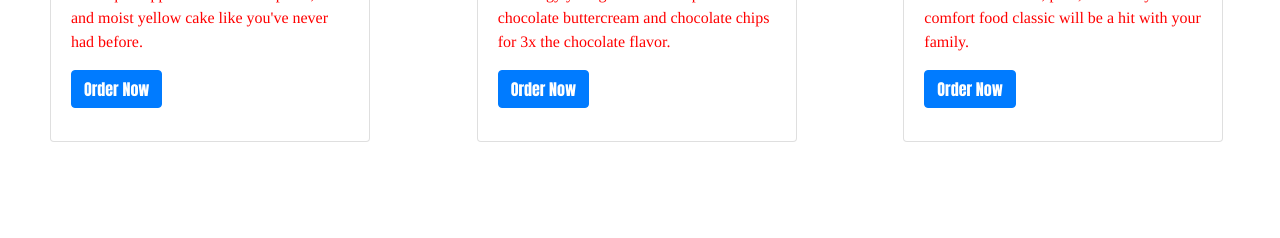
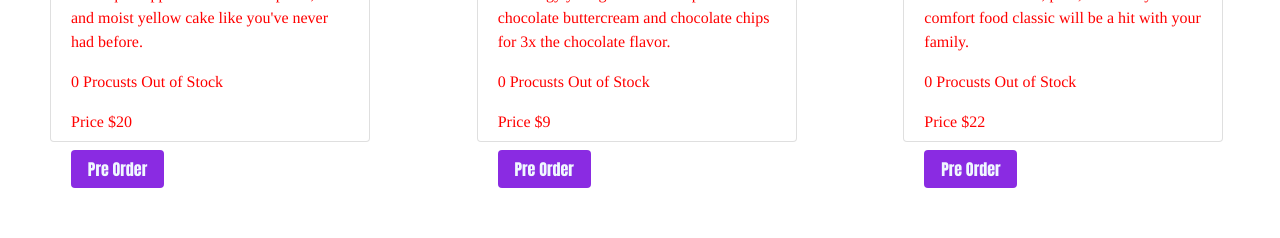
Before and after one commit to aayushi1852/bootstrap-assignment, a React (Create React App) app: page /confectionary in a window 1280 px wide. Shown: the part 555-793 px from the top of the page. Built offline with nearby package versions, Linux system fonts and the light colour scheme.

Commit message:
updated qty

```diff
--- a/src/pages/CardConfectionary.jsx
+++ b/src/pages/CardConfectionary.jsx
@@ -6,13 +6,15 @@ const CardConfectionary = () => {
 
 
 
-  const ConfectionaryCardFood = (FoodCard, index) => {
+  const ConfectionaryCardFood = (ConfectionaryCard, index) => {
     return (
 
       <Confectionary key={index}
-      tittle = {FoodCard.tittle}
-      description={FoodCard.description}
-      img={FoodCard.img}
+      tittle = {ConfectionaryCard.tittle}
+      description={ConfectionaryCard.description}
+      img={ConfectionaryCard.img}
+      qty={ConfectionaryCard.qty}
+      price={ConfectionaryCard.price}
       />
     );
   };
--- a/src/pages/CardDrinks.jsx
+++ b/src/pages/CardDrinks.jsx
@@ -12,6 +12,8 @@ const CardDrinks = () => {
       tittle = {DrinksCard.tittle}
       description={DrinksCard.description}
       img={DrinksCard.img}
+      qty={DrinksCard.qty}
+      price={DrinksCard.price}
       />
     );
   }
--- a/src/pages/CardFood.jsx
+++ b/src/pages/CardFood.jsx
@@ -13,6 +13,8 @@ const CardFood = () => {
       tittle = {FoodCard.tittle}
       description={FoodCard.description}
       img={FoodCard.img}
+      qty={FoodCard.qty}
+      price={FoodCard.price}
       />
     );
   };
--- a/src/pages/Confectionary.jsx
+++ b/src/pages/Confectionary.jsx
@@ -1,8 +1,9 @@
 import React from 'react'
 import { Button,Card } from 'react-bootstrap';
+import styles from "./WaitList.module.css"
 
 
-const Confectionary = ({img,tittle,description}) => {
+const Confectionary = ({img,tittle,description,qty,price}) => {
 
 
   return (
@@ -15,7 +16,14 @@ const Confectionary = ({img,tittle,description}) => {
           <Card.Text className='text'>
             {description}
           </Card.Text>
-          <Button variant="primary">Order Now</Button>
+          <Card.Text className='text'>
+          {qty} Procusts
+            {qty === 0 ? ' Out of Stock' : ' Availeble'}
+          </Card.Text>
+          <Card.Text className='text'> Price $
+            {price}
+          </Card.Text>
+          {qty === 0 ? <button className ={styles.button}> Pre Order </button> : <Button variant="primary">Order Now</Button>}
         </Card.Body>
      </Card>
 </div>
--- a/src/pages/Drinks.jsx
+++ b/src/pages/Drinks.jsx
@@ -1,11 +1,12 @@
 import React from 'react'
 
-import { Card } from 'react-bootstrap';
+// import { Card } from 'react-bootstrap';
+import { Button,Card } from 'react-bootstrap';
 
 import styles from "./WaitList.module.css"
 
 
-const Food = ({img,tittle,description}) => {
+const Drinks = ({img,tittle,description,qty,price}) => {
 
 return (
 
@@ -18,11 +19,18 @@ return (
               <Card.Text className='text'>
                 {description}
               </Card.Text>
-              <button className ={styles.button}> Pre Order </button>
+              <Card.Text className='text'>
+            {qty} Procusts
+            {qty === 0 ? ' Out of Stock' : ' Availeble'}
+          </Card.Text>
+          <Card.Text className='text'> Price: $
+             {price}
+          </Card.Text>
+             {qty === 0 ? <button className ={styles.button}> Pre Order </button> : <Button variant="primary">Order Now</Button>}
         </Card.Body>
     </Card>
   </div>
     )
 }
 
-export default Food
+export default Drinks
--- a/src/pages/Food.jsx
+++ b/src/pages/Food.jsx
@@ -1,11 +1,11 @@
 import React from 'react'
-import {Card } from 'react-bootstrap';
+import {Card,Button } from 'react-bootstrap';
 
 
 import styles from "./WaitList.module.css"
 
 
-const Food = ({img,tittle,description}) => {
+const Food = ({img,tittle,description,qty,price}) => {
 
 return (
     <div>
@@ -16,7 +16,14 @@ return (
           <Card.Text className='text'>
             {description}
           </Card.Text>
-          <button className ={styles.button}> Pre Order </button>
+          <Card.Text className='text'>
+          {qty} Procusts
+            {qty === 0 ? ' Out of Stock' : ' Availeble'}
+          </Card.Text>
+          <Card.Text className='text'> Price $
+            {price}
+          </Card.Text>
+          {qty === 0 ? <button className ={styles.button}> Pre Order </button> : <Button variant="primary">Order Now</Button>}
     </Card.Body>
 </Card>
 </div>
--- a/src/pages/components/Home.jsx
+++ b/src/pages/components/Home.jsx
@@ -16,7 +16,6 @@ const Home = () => {
         <li> <Link to="/drinks">Drinks</Link></li>
 
     </div>
-    {/* <About /> */}
   </div>
   )
 }
--- a/src/pages/db.js
+++ b/src/pages/db.js
@@ -3,123 +3,159 @@ export const drinksInfo = [
 
         tittle: "Carrot Juice",
         description: "Carrot juice is extracted from whole carrots and extremely nutritious. It not only provides potassium and vitamin C but also is very rich in provitamin A.",
-        img: require("../img/carrott.jpeg")
+        img: require("../img/carrott.jpeg"),
+        qty: 0,
+        price: 40
     },
     {
 
       tittle: "Orange Juice",
       description: " Orange juice is a liquid extract of the orange tree fruit, produced by squeezing or reaming oranges.It is a favorite beverage high in antioxidants.",
-      img: require("../img/orange.jpeg")
+      img: require("../img/orange.jpeg"),
+      qty: 2,
+      price: 30
     },
     {
 
     tittle: "Watermelon Juices",
     description: "Watermelon's high water content, antioxidants, and amino acids may make for a better workout.It is Refreshingly sweet and hydrating.",
-    img: require("../img/w-melon.jpeg")
+    img: require("../img/w-melon.jpeg"),
+    qty: 15,
+    price: 43
    },
    {
 
     tittle: "Mango Juice",
     description: "Mangoes are rich in vitamin C, iron, beta carotene and many other nutrients! Mango helps you fight infections and strengthens your bones.",
-    img: require("../img/mango.jpeg")
+    img: require("../img/mango.jpeg"),
+    qty: 0,
+    price: 41
    },
    {
 
     tittle: "Banana Juice",
     description: "Banana juice is a sweet and creamy combination of ripe banana, apple, honey and milk (or water).One of the benefit of banana juice is it increases immunity. ",
-    img: require("../img/banana.jpeg")
+    img: require("../img/banana.jpeg"),
+    qty: 24,
+    price: 23
    },
    {
 
     tittle: "Apple Juice",
     description: "Apple juice is a fruit juice made by the maceration and pressing of an apple.When apples are juiced, their hydrating quality is maximized.",
-    img: require("../img/apple.jpeg")
+    img: require("../img/apple.jpeg"),
+    qty: 0,
+    price: 22
    },
 
   ];
 
-  export const confectionaryInfo = [
+export const confectionaryInfo = [
       {
 
           tittle: "Vanilla Cake",
           description: "A classic Vannila Cake but with Japanese techniques applied for the most plush, soft and moist yellow cake like you've never had before.",
-          img:require('../img/van-cake2.jpeg')
+          img:require('../img/van-cake2.jpeg'),
+          qty: 0,
+          price: 20
 
       },
       {
 
         tittle: "Chocolate Cake",
         description: "Chocolate Cake with a super moist crumb and fudgy yet light texture. Top with chocolate buttercream and chocolate chips for 3x the chocolate flavor.",
-        img:require("../img/ch-cake.jpeg")
+        img:require("../img/ch-cake.jpeg"),
+        qty: 0,
+        price: 9
     },
     {
 
       tittle: "Chicken and Meat Pies",
       description: "A delicious, homemade chicken pot pie made from carrots, peas, and celery. This comfort food classic will be a hit with your family.",
-      img: require("../img/pie.jpeg")
+      img: require("../img/pie.jpeg"),
+      qty: 0,
+      price: 22
     },
     {
 
       tittle: "Chesse Cake",
       description: "Cheesecake is a sweet dessert consisting of one or more layers. The main, and thickest, layer consists of a mixture of a soft, fresh cheese, eggs, and sugar.",
-      img: require("../img/ch-cake.jpeg")
+      img: require("../img/ch-cake.jpeg"),
+      qty: 1,
+      price: 21
     },
     {
 
       tittle: "Donuts",
       description: "Donuts come with dipped, drizzled, and glazed with every sweet and savoury topping that can possibly taste good on a ring of fried dough.",
-      img:require("../img/d-nuts.jpeg")
+      img:require("../img/d-nuts.jpeg"),
+      qty: 15,
+      price: 33
 
     },
     {
 
       tittle: "Cup Cake",
       description: "Moist, perfect cupcakes everyone will love.It comes with many flavours.A cupcake is a small cake designed to serve one person.",
-      img: require("../img/cup-cake.jpeg")
+      img: require("../img/cup-cake.jpeg"),
+      qty: 15,
+      price: 46
     },
 
     ];
 
-    export const FoodInfo = [
+export const FoodInfo = [
       {
 
           tittle: "Plantain",
           description: "Plantain are deep-fried or dried, generally crispy slices of bananas.They can be sweet or savory and covered with sugar, honey, salt, or various spices.",
-          img: require("../img/plantain.jpeg")
+          img: require("../img/plantain.jpeg"),
+          qty: 0,
+          price: 19
       },
       {
 
         tittle: "Jollof Rice",
         description: "Jollof rice is a unifying dish across West Africa.The dish is typically made with long-grain rice, tomatoes, onions, spices, vegetables and meat in a single pot.",
-        img: require("../img/rice1.jpeg")
+        img: require("../img/rice1.jpeg"),
+        qty: 0,
+        price: 43
 
     },
     {
 
       tittle: "Yam And Egg",
       description: "Yam and eggs recipe made with succulent boiled yam and fried eggs garnished with vegetables. Yam is highly nutritious and contains less starch than potatoes.",
-      img: require("../img/yam.jpeg")
+      img: require("../img/yam.jpeg"),
+      qty: 0,
+      price: 25
 
     },
     {
 
       tittle: "Barfi",
       description: "Barfi is a popular Indian milk based sweet recipe.Milk Barfi or Milk Powder Burfi is a super delicious and one of the best gluten free, no bake dessert.",
-      img: require("../img/carrott.jpeg")
+      img: require("../img/carrott.jpeg"),
+      qty: 11,
+      price: 69
 
     },
     {
 
       tittle: "Eba",
       description: "EBA is a staple Food mainly eaten in the West Africa, particularly in Nigeria.It is made with fried cassava and hot boiling water to form a smooth stiff dough.",
-      img: require("../img/yam.jpeg")
+      img: require("../img/yam.jpeg"),
+      qty: 0,
+      price: 13
 
     },
     {
 
       tittle: "Chaat",
       description: "With its aromatic spices and tangy sauces, chaat describes an entire category of Indian street Foods that offers the palate of exotic flavors and textures",
-      img: require("../img/chaat.jpeg")
+      img: require("../img/chaat.jpeg"),
+      qty: 1,
+      price: 22
 
     },
 
```
Also changed, not shown: src/img/rest.jpeg (added).
